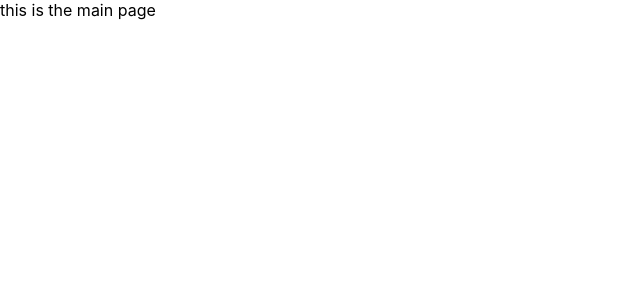
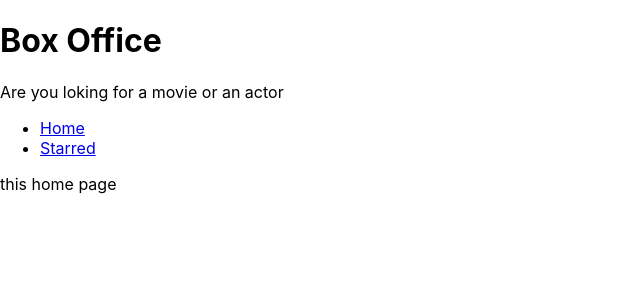
Before and after one commit to JashanDhiman/box-office, a React (Create React App) app: page / in a window 1280 px wide. Shown: the top 300 px of the page, without its empty margins (0-640 px from the left). Built offline with nearby package versions, Linux system fonts and the light colour scheme.

Commit message:
created navbar

```diff
--- a/src/App.js
+++ b/src/App.js
@@ -1,13 +1,20 @@
 import React from 'react';
 import { Switch, Route } from 'react-router-dom';
+import Home from './pages/Home';
+import Starred from './pages/Starred';
 
 function App() {
   return (
     <Switch>
       <Route exact path="/">
-        this is the main page
+        <Home />
       </Route>
-      <Route>this is my 404 error</Route>
+      <Route exact path="/starred">
+        <Starred />
+      </Route>
+      <Route>
+        <div>page not found</div>
+      </Route>
     </Switch>
   );
 }
--- /dev/null
+++ b/src/components/MainPageLayout.js
@@ -0,0 +1,15 @@
+import React from 'react';
+import Navs from './Navs';
+import Title from './Title';
+
+const MainPageLayout = ({ children })  => {
+  return (
+    <div>
+      <Title title="Box Office" subtitle="Are you loking for a movie or an actor" />
+      <Navs />
+      {children}
+    </div>
+  );
+};
+
+export default MainPageLayout;
--- /dev/null
+++ b/src/components/Navs.js
@@ -0,0 +1,23 @@
+import React from 'react';
+import { Link } from 'react-router-dom';
+
+const LINKS = [
+  { to: '/', text: 'Home' },
+  { to: '/starred', text: 'Starred' },
+];
+
+const Navs = () => {
+  return (
+    <div>
+      <ul>
+        {LINKS.map(item => (
+          <li key={item.to}>
+            <Link to={item.to}>{item.text}</Link>
+          </li>
+        ))}
+      </ul>
+    </div>
+  );
+};
+
+export default Navs;
--- /dev/null
+++ b/src/components/Title.js
@@ -0,0 +1,12 @@
+import React from 'react';
+
+const Title = ({ title, subtitle }) => {
+  return (
+    <div>
+      <h1>{title}</h1>
+      <p>{subtitle}</p>
+    </div>
+  );
+};
+
+export default Title;
--- /dev/null
+++ b/src/pages/Home.js
@@ -0,0 +1,8 @@
+import React from 'react';
+import MainPageLayout from '../components/MainPageLayout';
+
+const Home = () => {
+  return <MainPageLayout>this home page</MainPageLayout>;
+};
+
+export default Home;
--- /dev/null
+++ b/src/pages/Starred.js
@@ -0,0 +1,8 @@
+import React from 'react';
+import MainPageLayout from '../components/MainPageLayout';
+
+const Starred = () => {
+  return <MainPageLayout>this is starred page</MainPageLayout>;
+};
+
+export default Starred;
```
